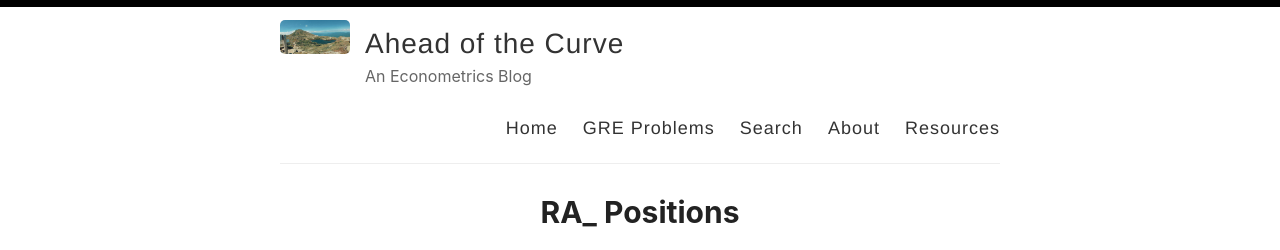
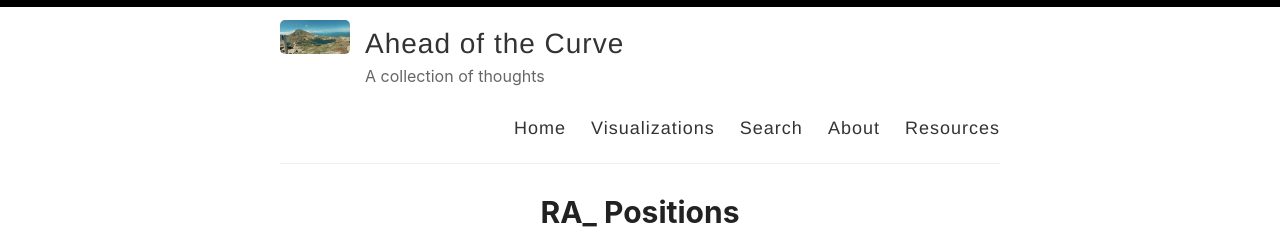
Before and after one commit to MatthewRGonzalez/Econometric, a Jekyll site: the page built from index.html, in a window 1280 px wide. Shown: the top 250 px of the page. Built offline with Jekyll 4.4.1, drawn with Linux system fonts in a browser that asks for light colours; the list of posts is cut into pages by our own code.

Commit message:
change layout

```diff
--- a/_config.yml
+++ b/_config.yml
@@ -9,7 +9,7 @@ name: Ahead of the Curve
 author: M. R. Gonzalez
 
 # Short bio or description (displayed in the header)
-description: An Econometrics Blog
+description: A collection of thoughts
 
 # URL of your avatar or profile pic (you could use your GitHub profile pic)
 avatar: /Files/FB.jpg
--- a/_layouts/default.html
+++ b/_layouts/default.html
@@ -33,7 +33,7 @@
 
             <nav>
               <a href="{{ site.baseurl }}/">Home</a>
-              <a href="{{ site.baseurl }}/GRE">GRE Problems</a>
+              <a href="{{ site.baseurl }}/Viz">Visualizations</a>
               <a href="{{ site.baseurl }}/search">Search</a>
               <a href="{{ site.baseurl }}/about">About</a>
               <a href="{{ site.baseurl }}/resources">Resources</a>
```
Also changed, not shown: _pages/visualizations.md (+4 -3 lines).
